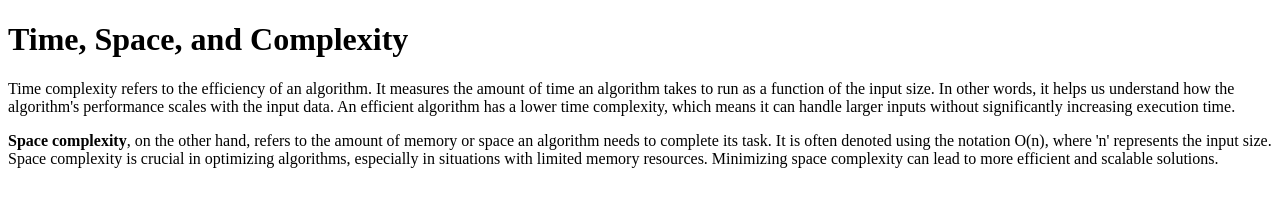
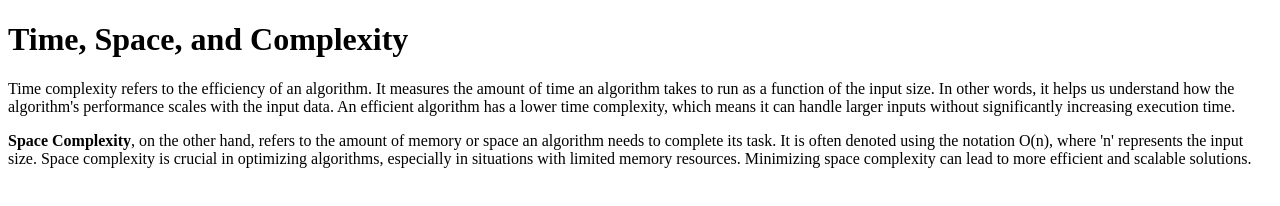
Before and after one commit to acciojob/time-and-space-complexity-prateek143u, a website: page main.html in a window 1280 px wide. Drawn offline with Linux system fonts and the light colour scheme.

Commit message:
created a submission

```diff
--- a/main.html
+++ b/main.html
@@ -12,7 +12,7 @@
 
     <p>Time complexity refers to the efficiency of an algorithm. It measures the amount of time an algorithm takes to run as a function of the input size. In other words, it helps us understand how the algorithm's performance scales with the input data. An efficient algorithm has a lower time complexity, which means it can handle larger inputs without significantly increasing execution time.</p>
 
-    <p><b>Space complexity</b>, on the other hand, refers to the amount of memory or space an algorithm needs to complete its task. It is often denoted using the notation O(n), where 'n' represents the input size. Space complexity is crucial in optimizing algorithms, especially in situations with limited memory resources. Minimizing space complexity can lead to more efficient and scalable solutions.</p>
+    <p><b>Space Complexity</b>, on the other hand, refers to the amount of memory or space an algorithm needs to complete its task. It is often denoted using the notation O(n), where 'n' represents the input size. Space complexity is crucial in optimizing algorithms, especially in situations with limited memory resources. Minimizing space complexity can lead to more efficient and scalable solutions.</p>
 
 </body>
 
```
